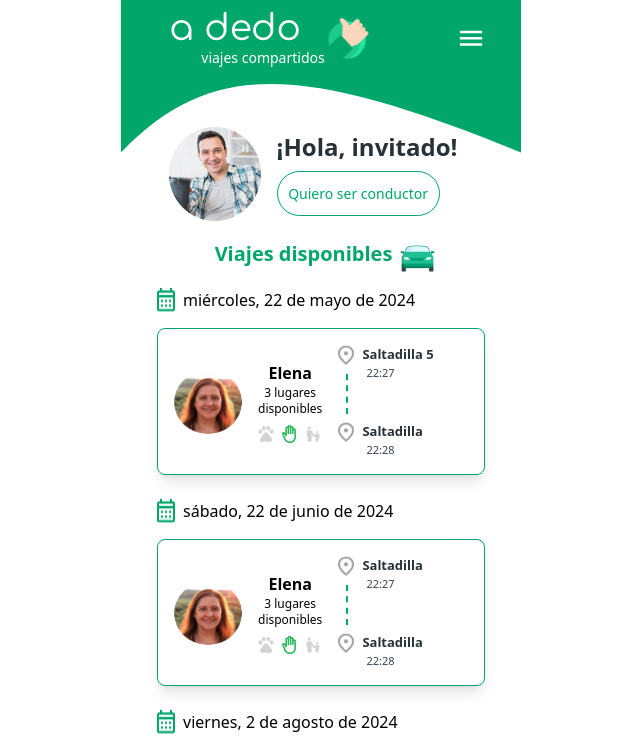
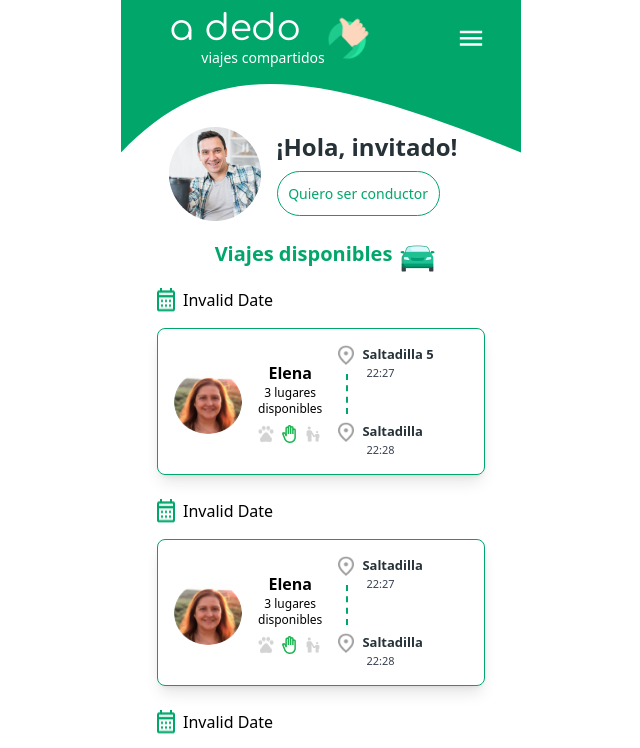
Before and after one commit to Diegogagan2587/A-Dedo, a React (Vite) app in the folder frontend/: page /trips in a window 1280 px wide. Shown: the top 748 px of the page, without its empty margins (319-959 px from the left). Built offline with nearby package versions, Linux system fonts and the light colour scheme; no server answers; a web font is replaced by a local one.

Commit message:
refact/front/DateDisplay.jsx: format date output to improve readability and UX

```diff
--- a/frontend/src/components/DateDisplay.jsx
+++ b/frontend/src/components/DateDisplay.jsx
@@ -1,11 +1,12 @@
 import { PropTypes } from 'prop-types';
 import calendar from '../assets/calendargreen.png'
+import formatDate from '../store/utils/formatDate';
 
 const DateDisplay = ({ date }) => {
   return (
     <div className='flex flex-row' >
         <img src={calendar} alt="calendar picture" />
-        <h2 className='ml-2'>{date}</h2>
+        <h2 className='ml-2'>{formatDate(date)}</h2>
     </div>
   )
 }
```
